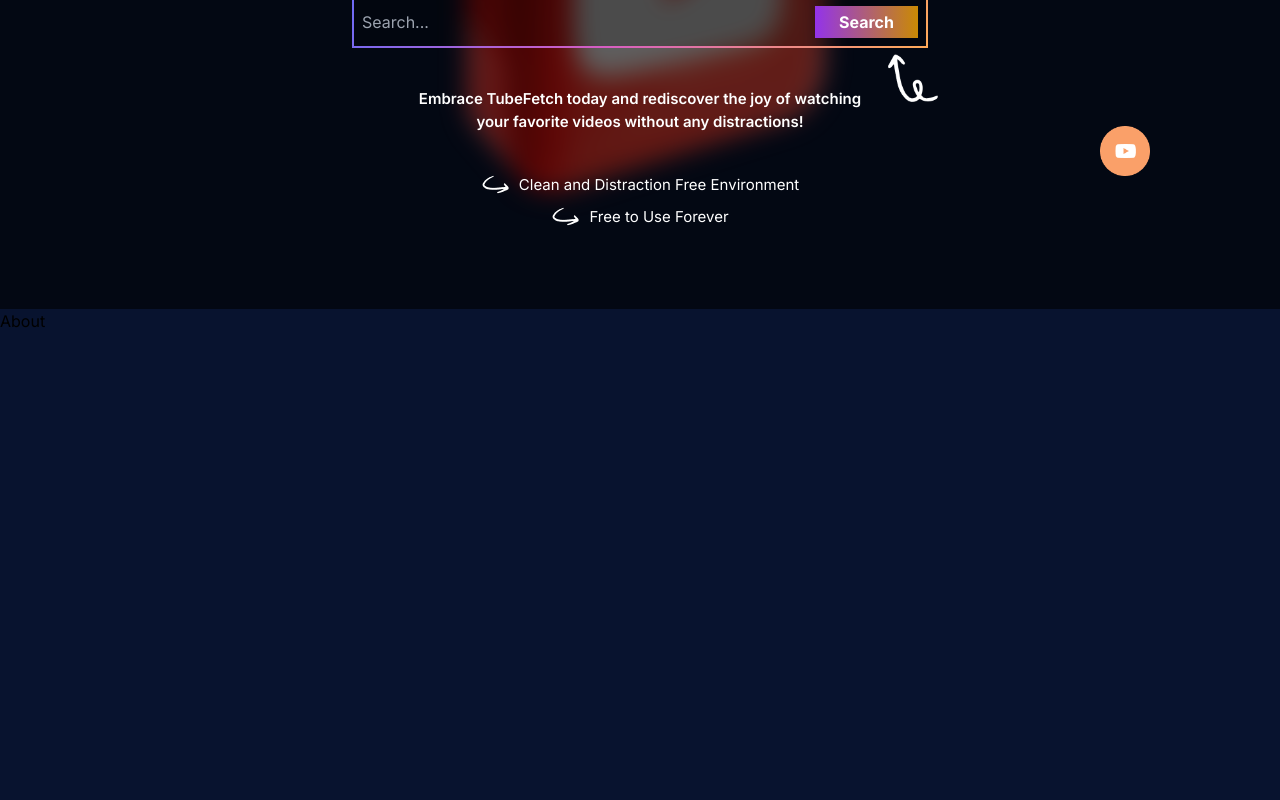
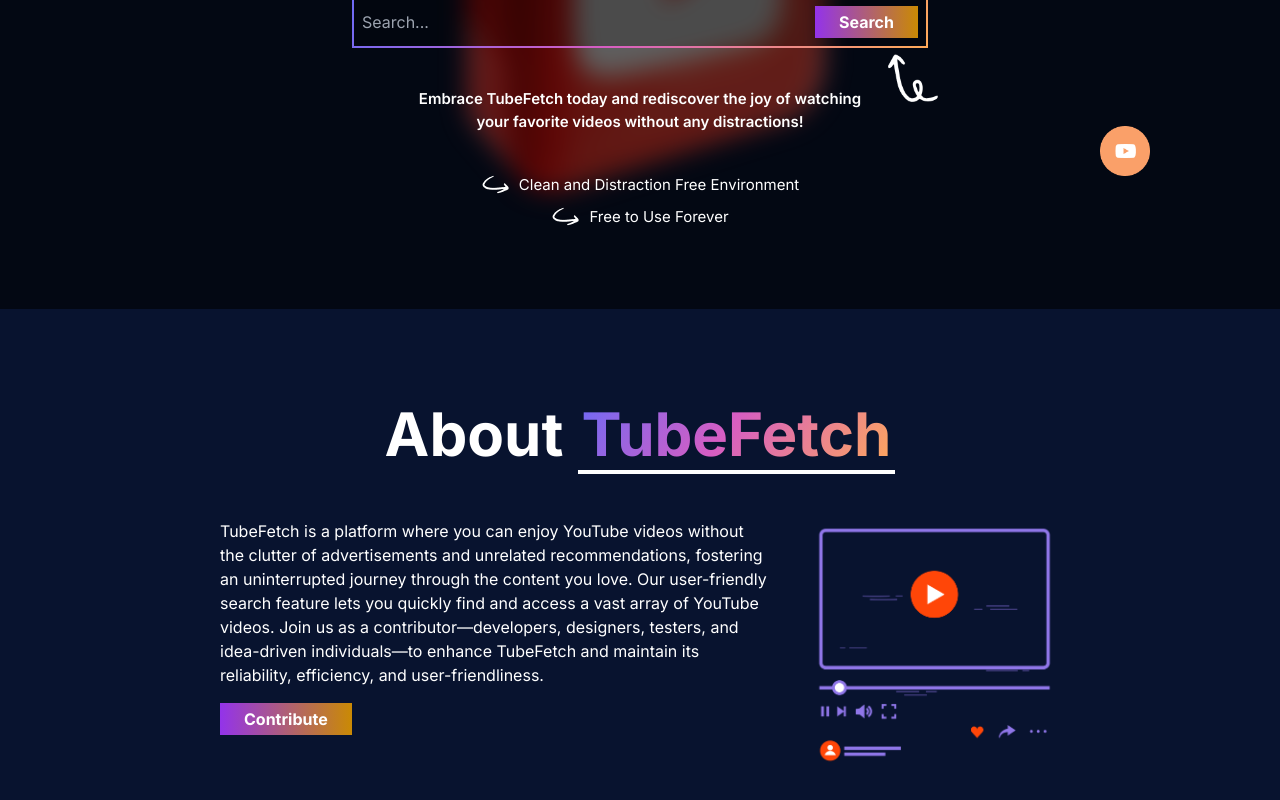
Before and after one commit to SirSimon162/TubeFetch, a Next.js app: page / in a window 1280 px wide. Shown: the part 374-1174 px from the top of the page. Built offline with nearby package versions, Linux system fonts and the light colour scheme.

Commit message:
feat: add about section

```diff
--- a/app/components/about/About.js
+++ b/app/components/about/About.js
@@ -1,7 +1,44 @@
+import Image from "next/image";
 function About() {
   return (
-    <div className="w-full h-screen">About</div>
-  )
+    <div className="w-full flex flex-col items-center justify-center py-20" id="About">
+      <div className="inline font-bold text-[30px] sm:text-[60px]">
+        <span className="text-white">About </span>
+        <span className="custom-gradient-text border-b-4 border-white px-1">
+          TubeFetch
+        </span>
+      </div>
+      <div className="flex flex-col sm:flex-row justify-center items-center sm:items-start gap-10 mt-6 sm:mt-10 px-5">
+        <div className="w-[80%] sm:max-w-[550px] text-center sm:text-left text-white">
+          <p>
+            TubeFetch is a platform where you can enjoy YouTube videos without
+            the clutter of advertisements and unrelated recommendations,
+            fostering an uninterrupted journey through the content you love. Our
+            user-friendly search feature lets you quickly find and access a vast
+            array of YouTube videos. Join us as a contributor—developers,
+            designers, testers, and idea-driven individuals—to enhance TubeFetch
+            and maintain its reliability, efficiency, and user-friendliness.
+          </p>
+          <a
+            href="https://github.com/SirSimon162/TubeFetch"
+            rel="noreferrer"
+            target="__blank"
+          >
+            <button className="bg-gradient-to-r from-purple-600 to-yellow-600 text-white font-bold px-4 sm:px-6 py-1 mt-4">
+              Contribute
+            </button>
+          </a>
+        </div>
+        <Image
+          src="/player-01.png"
+          alt="player"
+          width="100"
+          height="100"
+          className="w-[250px] sm:block hidden"
+        />
+      </div>
+    </div>
+  );
 }
 
-export default About
+export default About;
```
Also changed, not shown: public/player-01.png (added).
